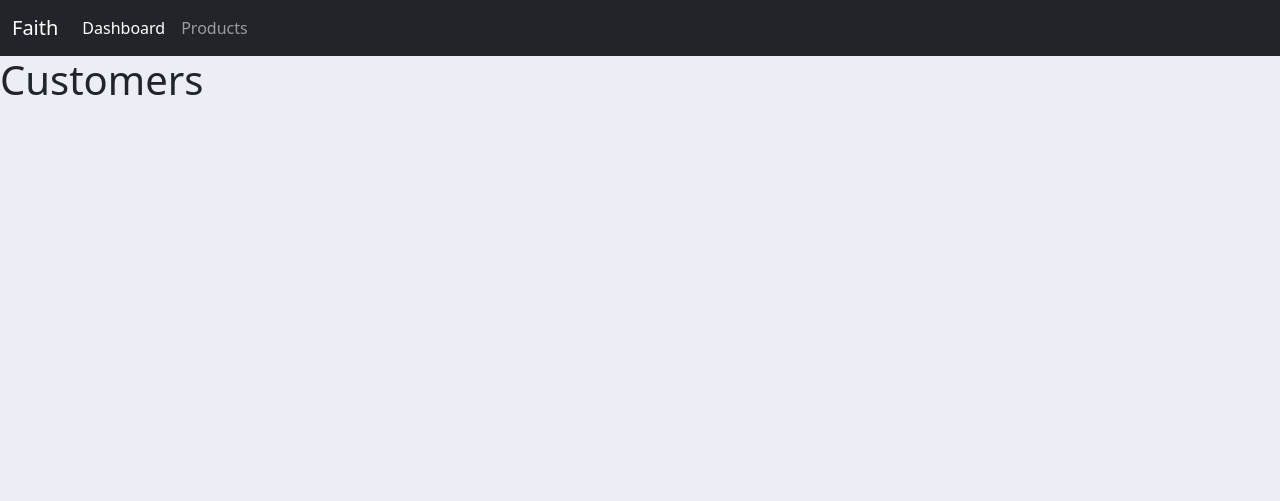
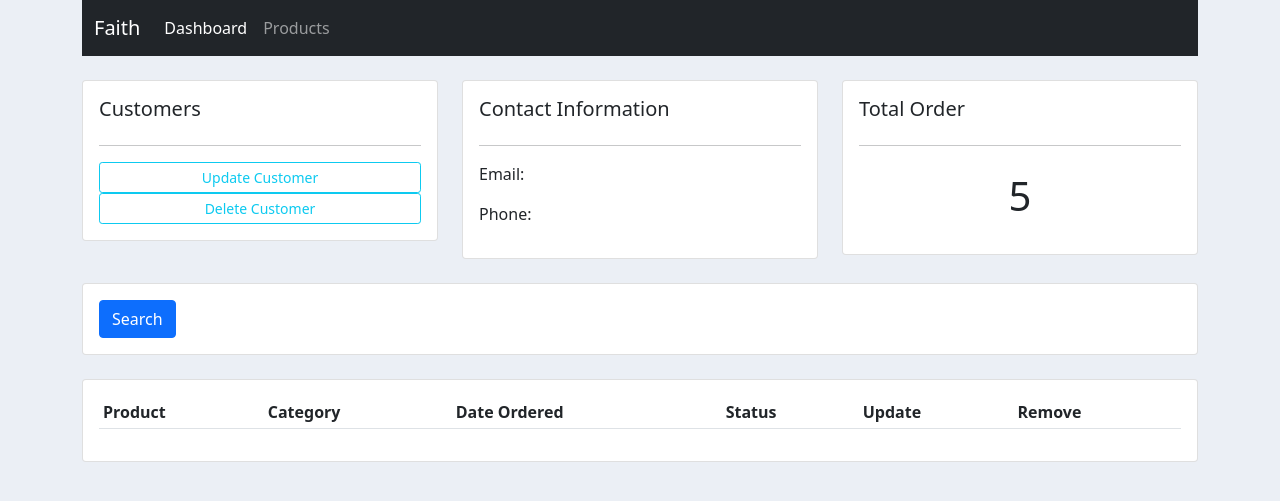
Before and after one commit to rizwanweb/crm1, a Django app: template accounts/templates/accounts/customers.html in a window 1280 px wide. Shown: the top 501 px of the page. Run offline with Django 3.2, Linux system fonts and the light colour scheme; the template is opened without the code that fills it, so the values that code supplies are empty.

Commit message:
FInished Seting up Css and templates

```diff
--- a/accounts/templates/accounts/base.html
+++ b/accounts/templates/accounts/base.html
@@ -1,4 +1,6 @@
+{% load static %}
 <!DOCTYPE html>
+
 <html lang="en">
 <head>
     <meta charset="UTF-8">
@@ -6,31 +8,15 @@
     <meta name="viewport" content="width=device-width, initial-scale=1.0">
     <!-- CSS only -->
 <link href="https://cdn.jsdelivr.net/npm/bootstrap@5.1.0/dist/css/bootstrap.min.css" rel="stylesheet" integrity="sha384-KyZXEAg3QhqLMpG8r+8fhAXLRk2vvoC2f3B09zVXn8CA5QIVfZOJ3BCsw2P0p/We" crossorigin="anonymous">
+<link rel="stylesheet" href="{% static 'css/main.css' %}">
+<style>
 
-<style>
-#logo{
-
-}
-body{
-    background-color:   #ebeff5;
-}
-
-#total-orders{
-    background-color:   #4cb4c7;
-}
-
-#orders-delivered{
-    background-color:   #4cb4c7;
-}
-
-#orders-pending{
-    background-color:   #7CD1C0;
-}
 </style>
 
     <title>{% block title %}{% endblock title %}</title>
 </head>
-<body>
+<body class="container">
+
     {% include 'accounts/navbar.html' %}
 
 
--- a/accounts/templates/accounts/customers.html
+++ b/accounts/templates/accounts/customers.html
@@ -4,6 +4,60 @@
 
 {% block content %}
 
-<h1>Customers</h1>
+<br>
+
+<div class="row">
+    <div class="col-md">
+        <div class="card card-body">
+            <h5>Customers</h5>
+            <hr>
+            <a class="btn btn-outline-info btn-sm btn-block" href="">Update Customer</a>
+            <a class="btn btn-outline-info btn-sm btn-block" href="">Delete Customer</a>
+        </div>
+    </div>
+    <div class="col-md">
+        <div class="card card-body">
+            <h5>Contact Information</h5>
+            <hr>
+            <p>Email:</p>
+            <p>Phone:</p>
+        </div>
+    </div>
+    <div class="col-md">
+        <div class="card card-body">
+          <h5>Total Order</h5>
+          <hr>
+          <h1 style="text-align: center; padding: 10px">5</h1>
+        </div>
+    </div>
+</div>
+<br>
+
+<div class="row">
+    <div class="col">
+        <div class="card card-body">
+            <form action="" method="get">
+                <button class="btn btn-primary" type="submit">Search</button>
+            </form>
+        </div>
+    </div>
+</div>
+<br>
+<div class="row">
+    <div class="col">
+        <div class="card card-body">
+            <table class="table table-sm">
+                <tr>
+                    <th>Product</th>
+                    <th>Category</th>
+                    <th>Date Ordered</th>
+                    <th>Status</th>
+                    <th>Update</th>
+                    <th>Remove</th>
+                </tr>
+            </table>
+        </div>
+    </div>
+</div>
 
 {% endblock content %}
--- a/accounts/templates/accounts/navbar.html
+++ b/accounts/templates/accounts/navbar.html
@@ -7,7 +7,7 @@
     <div class="collapse navbar-collapse" id="navbarNav">
       <ul class="navbar-nav">
         <li class="nav-item">
-          <a class="nav-link active" aria-current="page" href="#">Dashboard</a>
+          <a class="nav-link active" aria-current="page" href="{% url 'home' %}">Dashboard</a>
         </li>
         <li class="nav-item">
           <a class="nav-link" href="{% url 'products' %}">Products</a>
--- a/crm1/settings.py
+++ b/crm1/settings.py
@@ -120,6 +120,9 @@ USE_TZ = True
 # https://docs.djangoproject.com/en/3.2/howto/static-files/
 
 STATIC_URL = '/static/'
+STATICFILES_DIRS = [
+    BASE_DIR / "static",
+]
 
 # Default primary key field type
 # https://docs.djangoproject.com/en/3.2/ref/settings/#default-auto-field
--- /dev/null
+++ b/static/css/main.css
@@ -0,0 +1,18 @@
+
+body{
+    background-color:   #ebeff5;
+    #background: url('/static/images/ship.jpg')  no-repeat fixed;
+
+}
+
+#total-orders{
+    background-color:   #4cb4c7;
+}
+
+#orders-delivered{
+    background-color:   #4cb4c7;
+}
+
+#orders-pending{
+    background-color:   #7CD1C0;
+}
```
Also changed, not shown: static/images/ship.jpg (added).
